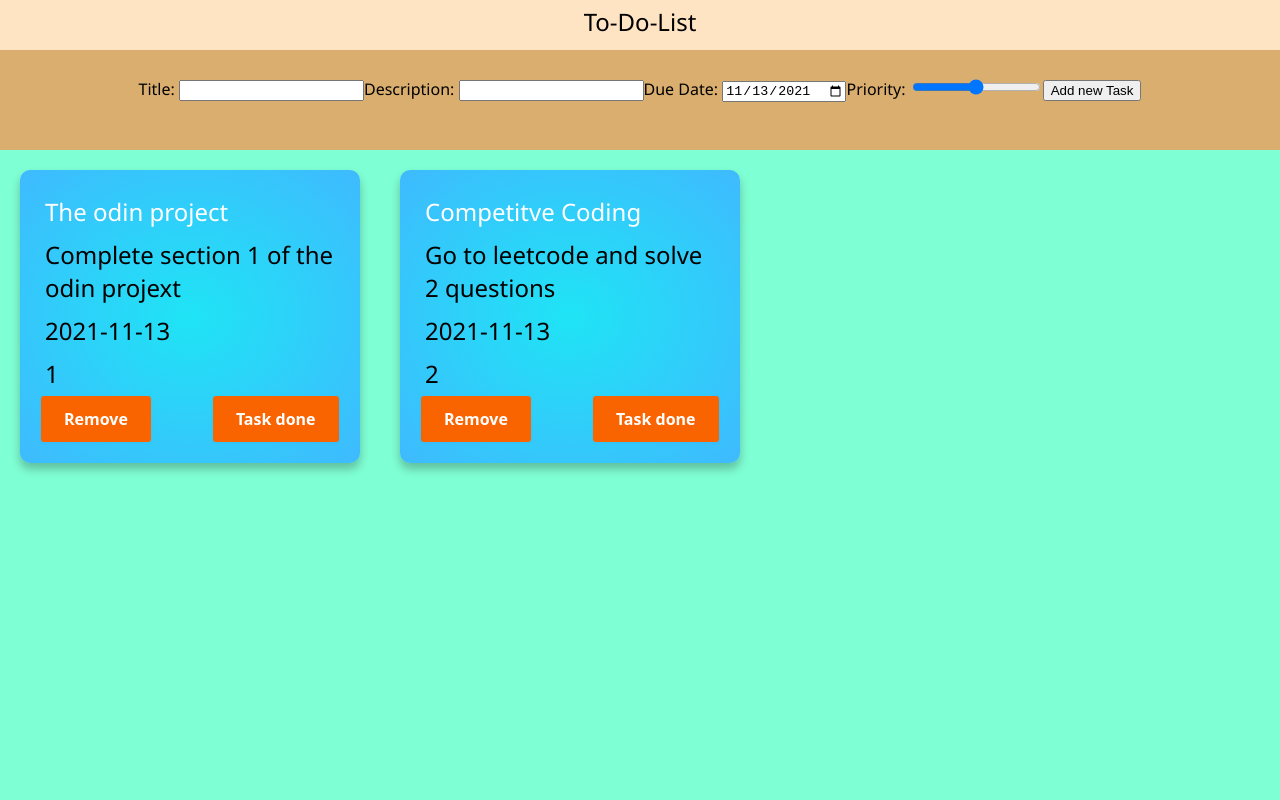
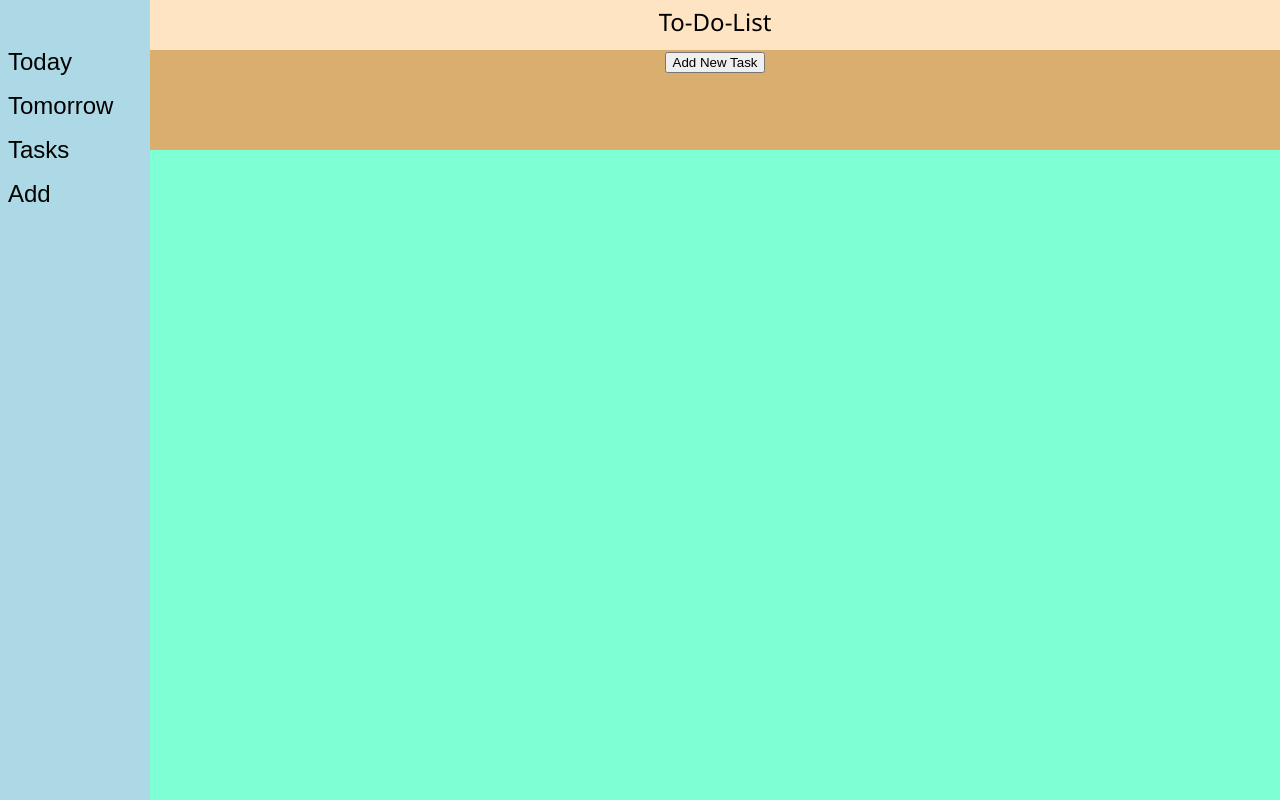
Before and after one commit to excalibrwinterberry/To-Do-List, a website built with webpack: page dist/index.html in a window 1280 px wide. Built offline with nearby package versions, Linux system fonts and the light colour scheme.

Commit message:
added sidebar

```diff
--- /dev/null
+++ b/src/Sidebar/sidebarElement.js
@@ -0,0 +1,45 @@
+export default function sidebarElement(projectList) {
+    const sideBar = document.createElement('div')
+    sideBar.classList.add('sidebar')
+
+    projectList.forEach(todoList => {
+        const item = document.createElement('button')
+        item.textContent = todoList.getName()
+        sideBar.appendChild(item)
+    });
+
+    const addNameSection = document.createElement('button')
+    addNameSection.textContent = 'Add'
+
+    const addProject = document.createElement('div')
+    addProject.setAttribute('id', 'addProject')
+
+    const projectName = document.createElement('input')
+    projectName.setAttribute('type' , 'text')
+    projectName.setAttribute('id', 'inputProjectName')
+    projectName.setAttribute('placeholder', 'Name')
+
+    const closeNameSection = document.createElement('button')
+    closeNameSection.textContent = 'Close'
+
+    addNameSection.onclick = function (){
+        sideBar.appendChild(addProject)
+        console.log('hello')
+    }
+    closeNameSection.onclick = function(){
+        document.getElementById('addProject').remove()
+    }
+
+    addProject.appendChild(projectName)
+    addProject.appendChild(closeNameSection)
+
+    sideBar.appendChild(addNameSection)
+    // sideBar.appendChild(addProject)
+
+
+
+
+
+
+    return sideBar
+}
--- a/src/WorkArea/addingNewTaskElement.js
+++ b/src/WorkArea/addingNewTaskElement.js
@@ -1,6 +1,18 @@
 export default function addingNewTaskElement(){
     const newTask = document.createElement('div')
     newTask.setAttribute('id', 'newTask')
+
+    const openModalBtn = document.createElement('button')
+    openModalBtn.setAttribute('id', 'openAddTaskModal')
+    openModalBtn.textContent = "Add New Task"
+
+    const divModal = document.createElement('div')
+    divModal.setAttribute('id', 'divModal')
+    divModal.classList.add('modal')
+
+    const closeModal = document.createElement('span')
+    closeModal.classList.add('close')
+    closeModal.textContent = "\u274C"
 
     const labelTitle = document.createElement('label')
     labelTitle.textContent = "Title: "
@@ -36,17 +48,46 @@ export default function addingNewTaskElement(){
 
     const btnAddTask = document.createElement('button')
     btnAddTask.setAttribute('id', 'addTask')
-    btnAddTask.textContent = "Add new Task"
+    btnAddTask.textContent = "Add Task"
 
-    newTask.appendChild(labelTitle)
-    newTask.appendChild(titleTodoInput)
-    newTask.appendChild(labelDesc)
-    newTask.appendChild(descTodoInput)
-    newTask.appendChild(labelDueDate)
-    newTask.appendChild(dueDateTodoInput)
-    newTask.appendChild(labelPriority)
-    newTask.appendChild(priorityTodoInput)
-    newTask.appendChild(btnAddTask)
+    openModalBtn.onclick = function(){
+        divModal.style.display = "block"
+    }
+
+    closeModal.onclick = function(){
+        divModal.style.display = "none"
+    }
+
+    window.onclick = function(event) {
+        if (event.target == divModal) {
+          divModal.style.display = "none";
+        }
+      }
+
+    // newTask.appendChild(labelTitle)
+    // newTask.appendChild(titleTodoInput)
+    // newTask.appendChild(labelDesc)
+    // newTask.appendChild(descTodoInput)
+    // newTask.appendChild(labelDueDate)
+    // newTask.appendChild(dueDateTodoInput)
+    // newTask.appendChild(labelPriority)
+    // newTask.appendChild(priorityTodoInput)
+    // newTask.appendChild(btnAddTask)
+
+    divModal.appendChild(closeModal)
+    divModal.appendChild(labelTitle)
+    divModal.appendChild(titleTodoInput)
+    divModal.appendChild(labelDesc)
+    divModal.appendChild(descTodoInput)
+    divModal.appendChild(labelDueDate)
+    divModal.appendChild(dueDateTodoInput)
+    divModal.appendChild(labelPriority)
+    divModal.appendChild(priorityTodoInput)
+    divModal.appendChild(btnAddTask)
+
+    newTask.appendChild(openModalBtn)
+    newTask.appendChild(divModal)
+
 
     return newTask
 
--- a/src/index.js
+++ b/src/index.js
@@ -2,6 +2,7 @@ import initialLoad from "./initialLoad"
 import displayTodos from "./displayTodos"
 import todoCard from "./todoCard"
 import './style.css'
+import sidebarElement from "./Sidebar/sidebarElement"
 
 //Object of individual todos
 const ToDos = ()=>{
@@ -31,9 +32,13 @@ const ToDos = ()=>{
 }
 
 //Collection of Todos
-const collectionTodos = () =>{
+const collectionTodos = (name) =>{
     let arrTodos = []
     const addToDos = newTodo => arrTodos.push(newTodo)
+
+    const getName =() => name
+
+    const setName = (newName) => name = newName
 
     const deleteTodos = (id) => {
 
@@ -55,33 +60,25 @@ const collectionTodos = () =>{
 
     const getLength = () =>  arrTodos.length
 
-    return{arrTodos, addToDos, deleteTodos, getLength, changeStatus}
+    return{arrTodos, addToDos, deleteTodos, getLength, changeStatus, getName}
 }
 
-const todoList = collectionTodos()
+const todoList = collectionTodos('Today')
+const toodList1 = collectionTodos('Tomorrow')
+const todoList2 = collectionTodos('Tasks')
 
-const todo1 = ToDos()
-todo1.setTitle('The odin project')
-todo1.setDescription('Complete section 1 of the odin projext')
-todo1.setPriority(1)
-todo1.setId(1)
-todo1.setDueDate((new Date()).toJSON().slice(0, 10))
 
-const todo2 = ToDos()
-todo2.setTitle('Competitve Coding')
-todo2.setDescription('Go to leetcode and solve 2 questions')
-todo2.setPriority(2)
-todo2.setId(2)
-todo2.setDueDate((new Date()).toJSON().slice(0, 10))
-
-todoList.addToDos(todo1)
-todoList.addToDos(todo2)
+const projectsList = []
+projectsList.push(todoList)
+projectsList.push(toodList1)
+projectsList.push(todoList2)
 
 const handleAddNewTask = (e) =>{
     const title = document.querySelector('#addTitle').value
     const desc = document.querySelector('#addDesc').value
     const dueDate = document.querySelector('#addDueDate').value
     const priority = document.querySelector('#addPriority').value
+
 
     const newTodo = ToDos()
     newTodo.setTitle(title)
@@ -100,6 +97,7 @@ const handleAddNewTask = (e) =>{
     document.querySelector('#addPriority').value = 1
 
     todoAddElement.querySelector('.removeTodo').addEventListener('click', handleDeleteTask)
+    document.querySelector("#divModal").style.display = 'none'
 }
 
 const handleDeleteTask = (e) =>{
@@ -118,6 +116,7 @@ const displayLoader = (()=>{
 
     const main = document.querySelector('#main')
     const pageLoad = ()=>{
+        document.querySelector('#main').appendChild(sidebarElement(projectsList))
         document.querySelector('#main').appendChild(initialLoad())
     }
 
--- a/src/initialLoad.js
+++ b/src/initialLoad.js
@@ -1,12 +1,9 @@
 import header from "./Header/headerElement"
-// import addingNewTaskElement from "./WorkArea/addingNewTaskElement"
-// import displayTodosElement from "./WorkArea/displayTodosElement"
 import workAreaElement from "./WorkArea/workAreaElement"
 
 export default function initialLoad () {
     const content = document.createElement('div')
     content.setAttribute('id', 'content')
-
     content.appendChild(header())
     content.appendChild(workAreaElement())
 
--- a/src/style.css
+++ b/src/style.css
@@ -123,6 +123,55 @@ filter: progid:DXImageTransform.Microsoft.gradient( startColorstr='#eeeeee', end
 
 }
 
-.doneTask{
-  margin-left: 60px;
+.modal {
+  display: none; /* Hidden by default */
+  position: fixed; /* Stay in place */
+  z-index: 1; /* Sit on top */
+  padding-top: 100px; /* Location of the box */
+  left: 0;
+  top: 0;
+  width: 100%; /* Full width */
+  height: 100%; /* Full height */
+  overflow: auto; /* Enable scroll if needed */
+  background-color: rgb(0,0,0); /* Fallback color */
+  background-color: rgba(0,0,0,0.4); /* Black w/ opacity */
+
+
 }
+
+.close {
+  color: #aaaaaa;
+  float: right;
+  font-size: 28px;
+  font-weight: bold;
+}
+
+.close:hover,
+.close:focus {
+  color: #000;
+  text-decoration: none;
+  cursor: pointer;
+}
+
+.sidebar {
+  height: 100%;
+  width: 150px;
+  position: fixed;
+  top: 0;
+  left: 0;
+  padding-top: 40px;
+  background-color: lightblue;
+  }
+
+  .sidebar button {
+    border: none;
+    background-color: lightblue;
+  padding: 8px;
+  font-size: 24px;
+  display: block;
+  }
+
+
+#content{
+  margin-left: 150px;
+}
```
Also changed, not shown: dist/main.js.
